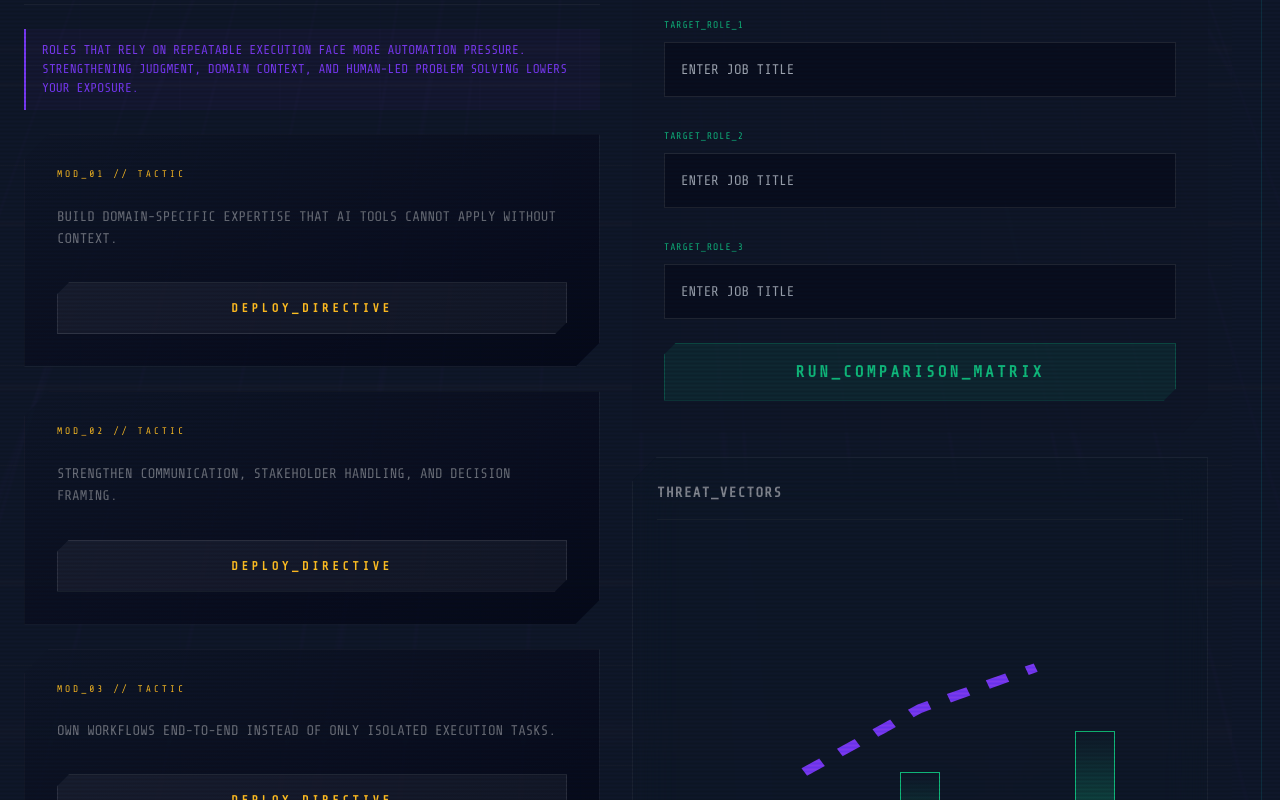
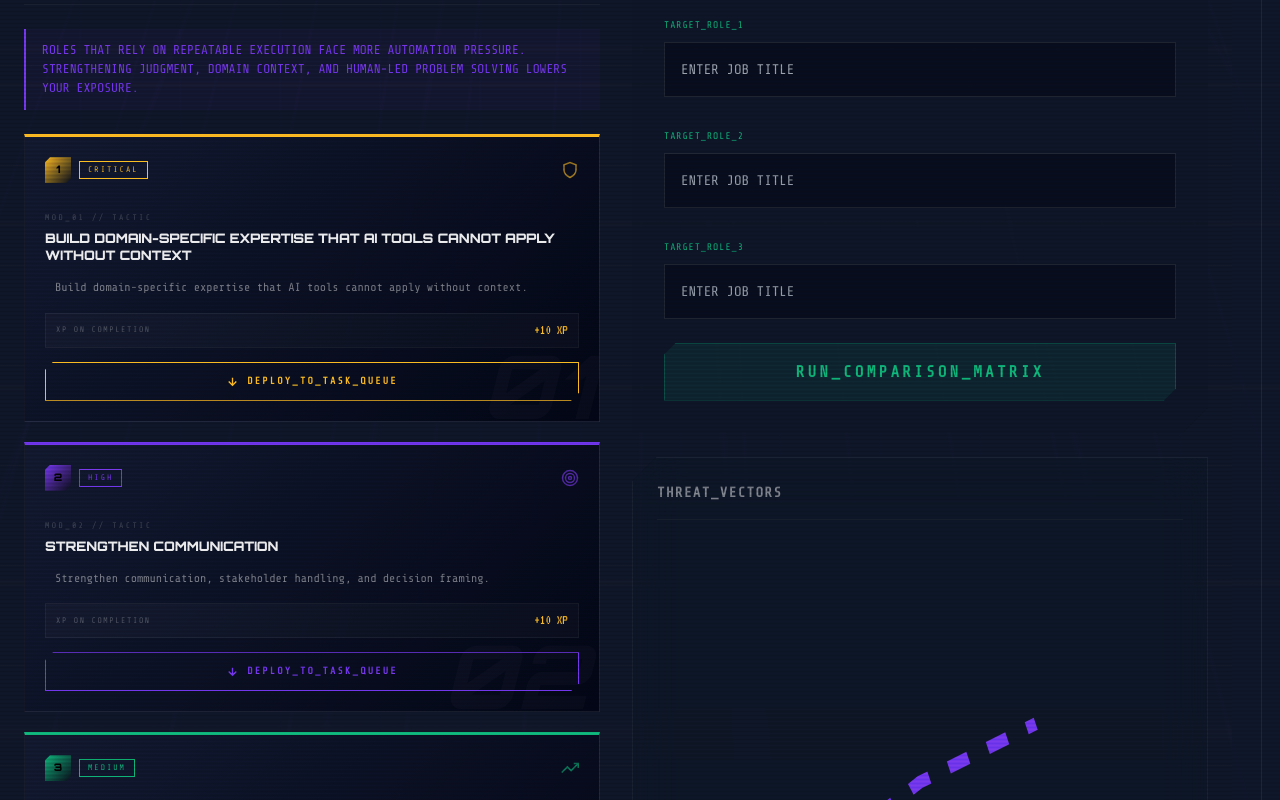
Before and after one commit to Areeb8792/ai-career-copilot, a React (Create React App) app in the folder client/: page /risk-management in a window 1280 px wide. Shown: the part 820-1620 px from the top of the page. Built offline with nearby package versions, Linux system fonts and the light colour scheme; no server answers; sample sign-in values are in the browser's storage; a web font is replaced by a local one.

Commit message:
made suggestions more structured

```diff
--- a/client/src/pages/RiskManagement.js
+++ b/client/src/pages/RiskManagement.js
@@ -447,27 +447,106 @@ function RiskManagement() {
                 {riskData.explanation}
               </p>
 
-              <div style={{ display: "grid", gridTemplateColumns: "repeat(auto-fit, minmax(min(100%, 280px), 1fr))", gap: "24px" }}>
-                {riskData.tips.map((tip, i) => (
-                  <div key={i} className="clip-corner" style={{ position: "relative", background: "linear-gradient(to bottom right, rgba(15, 23, 42, 0.8), rgba(2, 6, 23, 0.8))", border: "1px solid rgba(255, 255, 255, 0.05)", padding: "32px", display: "flex", flexDirection: "column", transition: "all 0.3s" }}>
-                    <div style={{ display: "flex", justifyContent: "space-between", alignItems: "flex-start", marginBottom: "24px" }}>
-                      <div style={{ display: "flex", flexDirection: "column" }}>
-                        <span className="font-tech" style={{ fontSize: "0.6rem", color: "var(--accent-amber)", textTransform: "uppercase", letterSpacing: "0.3em" }}>MOD_0{i+1} // TACTIC</span>
+              <div style={{ display: "grid", gridTemplateColumns: "repeat(auto-fit, minmax(min(100%, 280px), 1fr))", gap: "20px" }}>
+                {riskData.tips.map((tip, i) => {
+                  const isAdded = Boolean(addedSuggestions[tip]);
+                  const PRIORITY_LABELS = ["CRITICAL", "HIGH", "MEDIUM", "LOW"];
+                  const PRIORITY_COLORS = ["var(--accent-amber)", "var(--accent-purple)", "var(--accent-emerald)", "rgba(180,180,255,0.8)"];
+                  const color = isAdded ? "var(--accent-emerald)" : PRIORITY_COLORS[i % 4];
+                  const label = PRIORITY_LABELS[i % 4];
+                  const ICONS = [
+                    <svg key="s" width="18" height="18" viewBox="0 0 24 24" fill="none" stroke="currentColor" strokeWidth="2"><path d="M12 22s8-4 8-10V5l-8-3-8 3v7c0 6 8 10 8 10z"/></svg>,
+                    <svg key="t" width="18" height="18" viewBox="0 0 24 24" fill="none" stroke="currentColor" strokeWidth="2"><circle cx="12" cy="12" r="10"/><circle cx="12" cy="12" r="6"/><circle cx="12" cy="12" r="2"/></svg>,
+                    <svg key="u" width="18" height="18" viewBox="0 0 24 24" fill="none" stroke="currentColor" strokeWidth="2"><polyline points="23 6 13.5 15.5 8.5 10.5 1 18"/><polyline points="17 6 23 6 23 12"/></svg>,
+                    <svg key="z" width="18" height="18" viewBox="0 0 24 24" fill="none" stroke="currentColor" strokeWidth="2"><polygon points="13 2 3 14 12 14 11 22 21 10 12 10 13 2"/></svg>,
+                  ];
+                  const firstStop = tip.search(/[.,]/);
+                  const headline = firstStop > 10 && firstStop < 90 ? tip.slice(0, firstStop) : tip.slice(0, 70);
+                  return (
+                    <div key={i} style={{
+                      position: "relative", overflow: "hidden",
+                      background: isAdded ? "linear-gradient(135deg,rgba(16,185,129,0.08),rgba(2,6,23,0.97))" : "linear-gradient(135deg,rgba(20,28,52,0.97),rgba(2,6,23,0.99))",
+                      border: `1px solid ${isAdded ? "rgba(16,185,129,0.35)" : "rgba(255,255,255,0.07)"}`,
+                      borderTop: `3px solid ${color}`,
+                      padding: "20px", display: "flex", flexDirection: "column", gap: "14px",
+                      transition: "all 0.3s ease",
+                    }}>
+                      {/* Ghost watermark */}
+                      <div style={{ position:"absolute", bottom:"-8px", right:"10px", fontSize:"5.5rem", fontWeight:900, fontStyle:"italic", color:"rgba(255,255,255,0.025)", lineHeight:1, userSelect:"none", pointerEvents:"none" }}>
+                        {String(i+1).padStart(2,"0")}
                       </div>
+
+                      {/* Header row */}
+                      <div style={{ display:"flex", alignItems:"center", justifyContent:"space-between" }}>
+                        <div style={{ display:"flex", alignItems:"center", gap:"8px" }}>
+                          <div style={{ width:"26px", height:"26px", background:`linear-gradient(135deg,${color},rgba(0,0,0,0.4))`, display:"flex", alignItems:"center", justifyContent:"center", fontSize:"0.65rem", fontWeight:900, color:"#000", clipPath:"polygon(5px 0,100% 0,100% calc(100% - 5px),calc(100% - 5px) 100%,0 100%,0 5px)" }}>
+                            {i+1}
                           </div>
-                    <p className="font-tech" style={{ fontSize: "0.875rem", color: "rgba(255, 255, 255, 0.4)", textTransform: "uppercase", lineHeight: 1.6, marginBottom: "32px", flex: 1 }}>
+                          <span className="font-tech" style={{ fontSize:"0.5rem", color, textTransform:"uppercase", letterSpacing:"0.25em", padding:"2px 8px", border:`1px solid ${color}`, background:`${color}15` }}>
+                            {label}
+                          </span>
+                        </div>
+                        <div style={{ color, opacity:0.65 }}>{ICONS[i % 4]}</div>
+                      </div>
+
+                      {/* Gradient rule */}
+                      <div style={{ height:"1px", background:`linear-gradient(to right,${color}55,transparent)` }} />
+
+                      {/* Module tag + Headline */}
+                      <div>
+                        <span className="font-tech" style={{ fontSize:"0.5rem", color:"rgba(255,255,255,0.22)", textTransform:"uppercase", letterSpacing:"0.3em", display:"block", marginBottom:"6px" }}>
+                          MOD_{String(i+1).padStart(2,"0")} // TACTIC
+                        </span>
+                        <h4 style={{ margin:0, fontSize:"0.82rem", fontWeight:900, color:"rgba(255,255,255,0.92)", textTransform:"uppercase", letterSpacing:"-0.01em", lineHeight:1.3 }}>
+                          {headline}
+                        </h4>
+                      </div>
+
+                      {/* Body */}
+                      <p className="font-tech" style={{ fontSize:"0.73rem", color:"rgba(255,255,255,0.48)", lineHeight:1.75, margin:0, flex:1, borderLeft:`2px solid ${color}35`, paddingLeft:"10px" }}>
                         {tip}
                       </p>
+
+                      {/* XP reward badge */}
+                      <div style={{ display:"flex", alignItems:"center", justifyContent:"space-between", padding:"6px 10px", background:"rgba(255,255,255,0.025)", border:"1px solid rgba(255,255,255,0.05)" }}>
+                        <span className="font-tech" style={{ fontSize:"0.5rem", color:"rgba(255,255,255,0.28)", textTransform:"uppercase", letterSpacing:"0.2em" }}>
+                          XP on completion
+                        </span>
+                        <span className="font-led" style={{ fontSize:"0.88rem", color:"var(--accent-amber)" }}>+10 XP</span>
+                      </div>
+
+                      {/* CTA */}
                       <button
                         onClick={() => addSuggestionToTasks(tip)}
-                      disabled={Boolean(addedSuggestions[tip])}
-                      className="clip-angle font-tech"
-                      style={{ marginTop: "auto", width: "100%", padding: "16px", background: addedSuggestions[tip] ? "rgba(16, 185, 129, 0.1)" : "rgba(255, 255, 255, 0.05)", border: `1px solid ${addedSuggestions[tip] ? "var(--accent-emerald)" : "rgba(255, 255, 255, 0.1)"}`, color: addedSuggestions[tip] ? "var(--accent-emerald)" : "var(--accent-amber)", fontSize: "0.75rem", fontWeight: 900, textTransform: "uppercase", letterSpacing: "0.3em", cursor: addedSuggestions[tip] ? "not-allowed" : "pointer", transition: "all 0.2s" }}
+                        disabled={isAdded}
+                        className="font-tech"
+                        style={{
+                          width:"100%", padding:"11px 16px",
+                          background: isAdded ? "rgba(16,185,129,0.12)" : `linear-gradient(to right,${color}20,rgba(255,255,255,0.03))`,
+                          border:`1px solid ${color}`,
+                          color,
+                          fontSize:"0.62rem", fontWeight:900, textTransform:"uppercase", letterSpacing:"0.22em",
+                          cursor: isAdded ? "not-allowed" : "pointer",
+                          transition:"all 0.2s",
+                          display:"flex", alignItems:"center", justifyContent:"center", gap:"8px",
+                          clipPath:"polygon(8px 0,100% 0,100% calc(100% - 8px),calc(100% - 8px) 100%,0 100%,0 8px)",
+                        }}
                       >
-                      {addedSuggestions[tip] ? "PROTOCOL_ADDED" : "DEPLOY_DIRECTIVE"}
+                        {isAdded ? (
+                          <>
+                            <svg width="13" height="13" viewBox="0 0 24 24" fill="none" stroke="currentColor" strokeWidth="3"><polyline points="20 6 9 17 4 12"/></svg>
+                            QUEUED_TO_TASKS
+                          </>
+                        ) : (
+                          <>
+                            <svg width="13" height="13" viewBox="0 0 24 24" fill="none" stroke="currentColor" strokeWidth="2.5"><path d="M12 5v14M5 12l7 7 7-7"/></svg>
+                            DEPLOY_TO_TASK_QUEUE
+                          </>
+                        )}
                       </button>
                     </div>
-                ))}
+                  );
+                })}
               </div>
               {taskActionMessage && <div className="font-tech" style={{ padding: "12px", border: "1px solid var(--accent-emerald)", color: "var(--accent-emerald)", background: "rgba(16, 185, 129, 0.05)", fontSize: "0.8rem", textTransform: "uppercase" }}>{taskActionMessage}</div>}
             </div>
```
Lines whose indentation alone changed are shown as unchanged.
